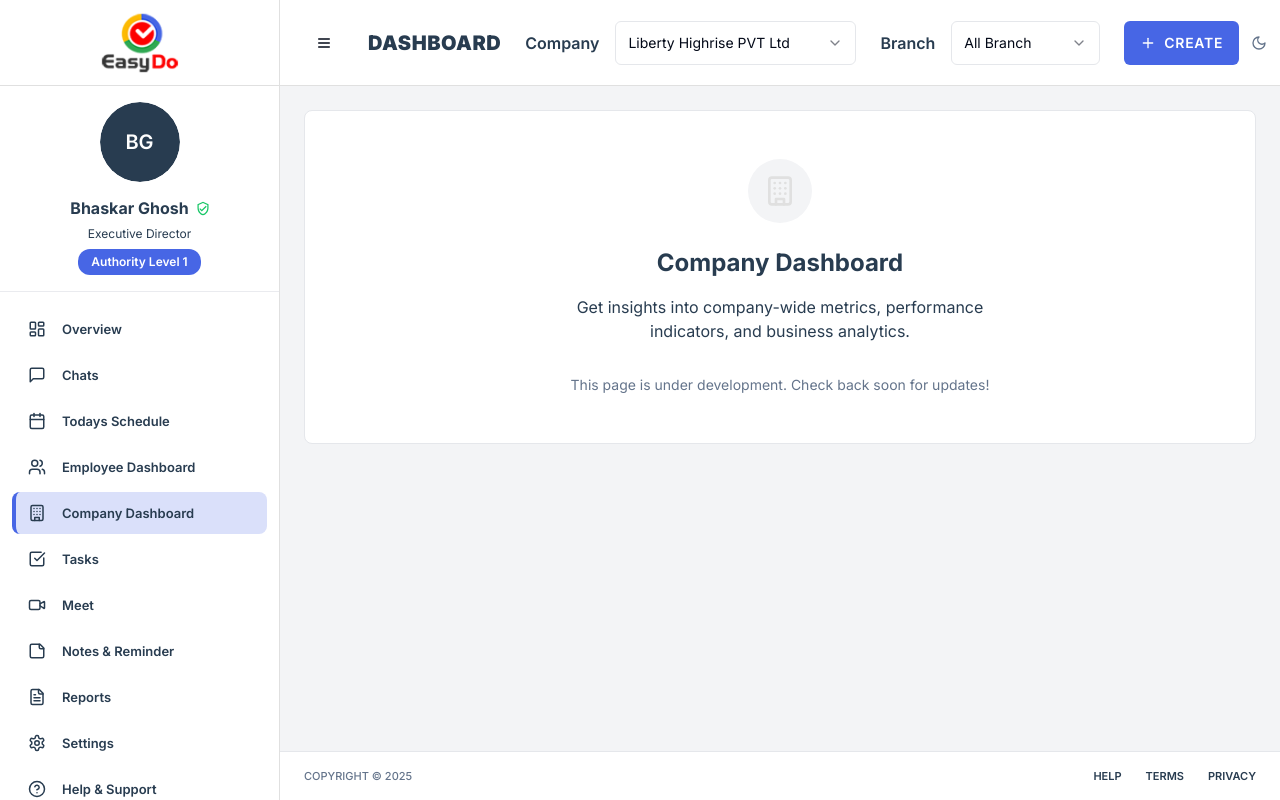
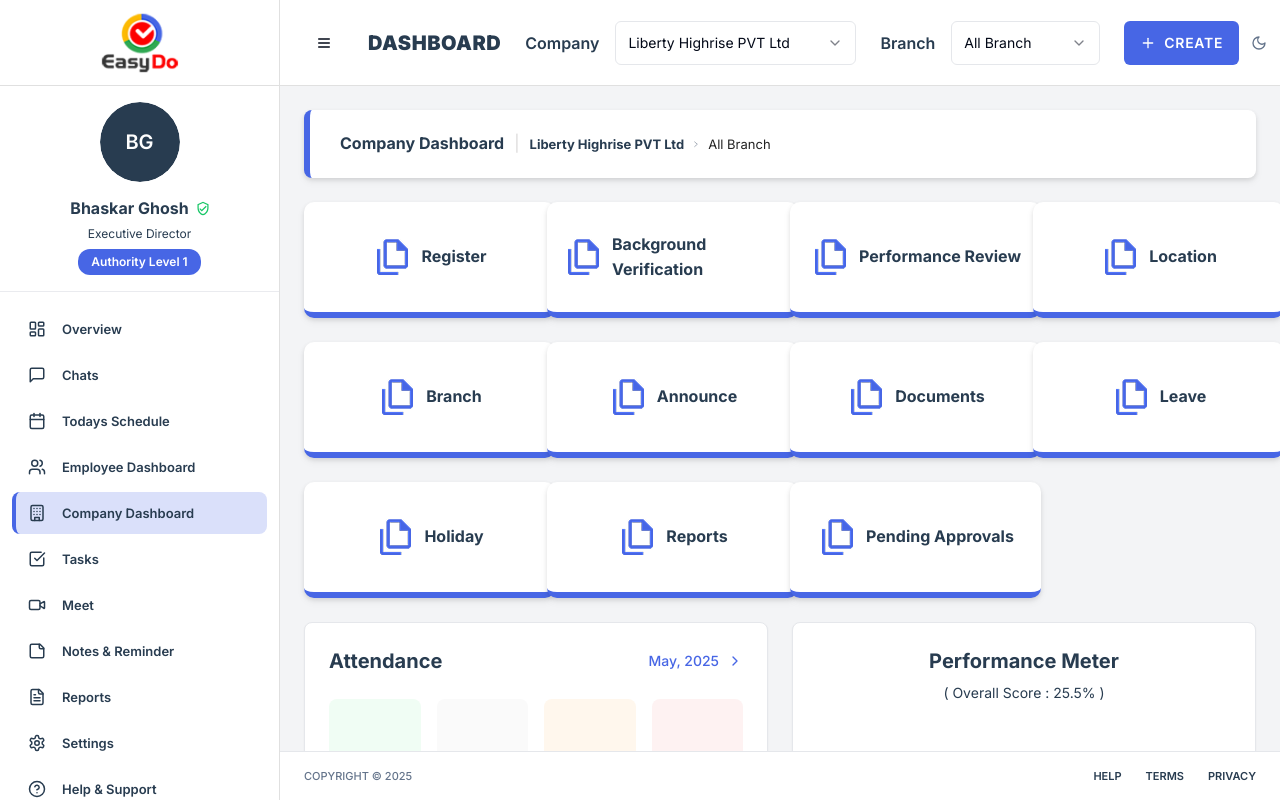
Before and after one commit to soumya85/webpanelEasyDo, a React (Vite) app: page /company-dashboard in a window 1280 px wide. Shown: the top 800 px of the page. Built offline with nearby package versions, Linux system fonts and the light colour scheme; the HTML template or start-up script is replaced by a standard one.

Commit message:
Replace Company Dashboard with Employee Dashboard structure and company-specific cards
cgen-d8f16c272b7a4448b065d6af31646ef3

```diff
--- a/src/pages/CompanyDashboard.tsx
+++ b/src/pages/CompanyDashboard.tsx
@@ -1,12 +1,238 @@
-import { Building } from "lucide-react";
-import { PlaceholderPage } from "@/components/PlaceholderPage";
+import { cn } from "@/lib/utils";
+import AttendanceSummary from "@/components/AttendanceSummary";
+import PerformanceMeter from "@/components/PerformanceMeter";
+import WagesSummary from "@/components/WagesSummary";
+import LeaveBalance from "@/components/LeaveBalance";
+import UpcomingHolidays from "@/components/UpcomingHolidays";
+
+// Custom ChevronRight Icon to match Overview page
+const ChevronRightIcon = () => (
+  <svg
+    width="6"
+    height="9"
+    viewBox="0 0 6 9"
+    fill="none"
+    xmlns="http://www.w3.org/2000/svg"
+    className="w-1 h-[7px] flex-shrink-0"
+  >
+    <path
+      d="M1.00391 7.595L5.00391 4.095L1.00391 0.595001"
+      stroke="#7C8796"
+      strokeLinecap="round"
+      strokeLinejoin="round"
+    />
+  </svg>
+);
 
 export default function CompanyDashboard() {
+  const cardData = [
+    // Row 1
+    {
+      icon: <img src="/reports-icon.png" alt="Register" />,
+      title: "Register",
+      id: "register",
+    },
+    {
+      icon: <img src="/reports-icon.png" alt="Background Verification" />,
+      title: "Background Verification",
+      id: "background-verification",
+    },
+    {
+      icon: <img src="/reports-icon.png" alt="Performance Review" />,
+      title: "Performance Review",
+      id: "performance-review",
+    },
+    {
+      icon: <img src="/reports-icon.png" alt="Location" />,
+      title: "Location",
+      id: "location",
+    },
+    // Row 2
+    {
+      icon: <img src="/reports-icon.png" alt="Branch" />,
+      title: "Branch",
+      id: "branch",
+    },
+    {
+      icon: <img src="/reports-icon.png" alt="Announce" />,
+      title: "Announce",
+      id: "announce",
+    },
+    {
+      icon: <img src="/reports-icon.png" alt="Documents" />,
+      title: "Documents",
+      id: "documents",
+    },
+    {
+      icon: <img src="/reports-icon.png" alt="Leave" />,
+      title: "Leave",
+      id: "leave",
+    },
+    // Row 3
+    {
+      icon: <img src="/reports-icon.png" alt="Holiday" />,
+      title: "Holiday",
+      id: "holiday",
+    },
+    {
+      icon: <img src="/reports-icon.png" alt="Reports" />,
+      title: "Reports",
+      id: "reports",
+    },
+    {
+      icon: <img src="/reports-icon.png" alt="Pending Approvals" />,
+      title: "Pending Approvals",
+      id: "pending-approvals",
+    },
+  ];
+
   return (
-    <PlaceholderPage
-      title="Company Dashboard"
-      description="Get insights into company-wide metrics, performance indicators, and business analytics."
-      icon={<Building className="h-8 w-8" />}
-    />
+    <div className={cn("w-full p-3 sm:p-4 lg:p-6 font-inter")}>
+      {/* Page Area */}
+      <div
+        className={cn(
+          "flex w-full flex-col items-start gap-4 sm:gap-5 lg:gap-6",
+        )}
+      >
+        {/* Breadcrumb Section Row */}
+        <div
+          className={cn(
+            "flex min-h-[50px] sm:min-h-[60px] lg:min-h-[65px]",
+            "px-4 py-3 sm:px-6 sm:py-3 lg:px-[30px] lg:py-[13.5px]",
+            "justify-between items-center self-stretch",
+            "rounded-lg border-l-[6px] border-[#4766E5] bg-white",
+            "shadow-[0px_2px_4px_0px_rgba(0,0,0,0.10),0px_4px_8px_0px_rgba(0,0,0,0.05)]",
+            "flex-row gap-2 lg:gap-0",
+          )}
+        >
+          <div className="flex items-center gap-2 sm:gap-[8px] lg:gap-[10px] flex-wrap flex-1">
+            <span className="text-[#283C50] font-inter text-base sm:text-xl lg:text-base font-bold leading-[20px] sm:leading-[24px] lg:leading-[19.2px]">
+              Company Dashboard
+            </span>
+            <span className="text-[#DBD9D9] font-inter text-sm sm:text-base font-normal leading-[16px] sm:leading-[19.2px] hidden sm:block">
+              |
+            </span>
+            <span className="text-[#283C50] font-inter text-xs sm:text-[13px] font-bold leading-[16px] sm:leading-[20.8px] hidden sm:block">
+              Liberty Highrise PVT Ltd
+            </span>
+            <div className="hidden sm:block">
+              <ChevronRightIcon />
+            </div>
+            <span className="text-[#222] font-inter text-xs sm:text-[13px] font-normal leading-[16px] sm:leading-[20.8px] hidden sm:block">
+              All Branch
+            </span>
+          </div>
+          <div className="flex justify-end items-center gap-2 lg:gap-[10px] flex-shrink-0">
+            <div className="w-[171px] h-[41.19px] flex items-center justify-end">
+              <div className="h-full bg-transparent"></div>
+            </div>
+          </div>
+        </div>
+
+        {/* Quick Action Cards Grid */}
+        <div className="flex flex-col gap-4 sm:gap-5 lg:gap-6 w-full">
+          {/* Row 1 */}
+          <div className="grid grid-cols-2 sm:grid-cols-2 lg:grid-cols-4 gap-3 sm:gap-4 lg:gap-5 w-full">
+            {cardData.slice(0, 4).map((card, index) => (
+              <div
+                key={card.id}
+                className={cn(
+                  "flex w-full min-w-[200px] sm:min-w-[251px] h-[100px] sm:h-[116px]",
+                  "px-3 sm:px-4 justify-center items-center flex-shrink-0",
+                  "rounded-[10px] border-b-[6px] border-[#4766E5] bg-white",
+                  "shadow-[0px_2px_4px_0px_rgba(0,0,0,0.10),0px_4px_8px_0px_rgba(0,0,0,0.05)]",
+                  "cursor-pointer transition-transform hover:scale-[1.02] hover:shadow-md",
+                )}
+              >
+                <div className="flex items-center gap-2">
+                  <div className="flex w-[35px] sm:w-[41px] flex-col items-center justify-center flex-shrink-0">
+                    {card.icon}
+                  </div>
+                  <h3 className="text-[#283C50] font-inter font-bold text-sm sm:text-base leading-[20px] sm:leading-[25.6px]">
+                    {card.title}
+                  </h3>
+                </div>
+              </div>
+            ))}
+          </div>
+
+          {/* Row 2 */}
+          <div className="grid grid-cols-2 sm:grid-cols-2 lg:grid-cols-4 gap-3 sm:gap-4 lg:gap-5 w-full">
+            {cardData.slice(4, 8).map((card, index) => (
+              <div
+                key={card.id}
+                className={cn(
+                  "flex w-full min-w-[200px] sm:min-w-[251px] h-[100px] sm:h-[116px]",
+                  "px-3 sm:px-4 justify-center items-center flex-shrink-0",
+                  "rounded-[10px] border-b-[6px] border-[#4766E5] bg-white",
+                  "shadow-[0px_2px_4px_0px_rgba(0,0,0,0.10),0px_4px_8px_0px_rgba(0,0,0,0.05)]",
+                  "cursor-pointer transition-transform hover:scale-[1.02] hover:shadow-md",
+                )}
+              >
+                <div className="flex items-center gap-2">
+                  <div className="flex w-[35px] sm:w-[41px] flex-col items-center justify-center flex-shrink-0">
+                    {card.icon}
+                  </div>
+                  <h3 className="text-[#283C50] font-inter font-bold text-sm sm:text-base leading-[20px] sm:leading-[25.6px]">
+                    {card.title}
+                  </h3>
+                </div>
+              </div>
+            ))}
+          </div>
+
+          {/* Row 3 */}
+          <div className="grid grid-cols-2 sm:grid-cols-2 lg:grid-cols-4 gap-3 sm:gap-4 lg:gap-5 w-full">
+            {cardData.slice(8, 11).map((card, index) => (
+              <div
+                key={card.id}
+                className={cn(
+                  "flex w-full min-w-[200px] sm:min-w-[251px] h-[100px] sm:h-[116px]",
+                  "px-3 sm:px-4 justify-center items-center flex-shrink-0",
+                  "rounded-[10px] border-b-[6px] border-[#4766E5] bg-white",
+                  "shadow-[0px_2px_4px_0px_rgba(0,0,0,0.10),0px_4px_8px_0px_rgba(0,0,0,0.05)]",
+                  "cursor-pointer transition-transform hover:scale-[1.02] hover:shadow-md",
+                )}
+              >
+                <div className="flex items-center gap-2">
+                  <div className="flex w-[35px] sm:w-[41px] flex-col items-center justify-center flex-shrink-0">
+                    {card.icon}
+                  </div>
+                  <h3 className="text-[#283C50] font-inter font-bold text-sm sm:text-base leading-[20px] sm:leading-[25.6px]">
+                    {card.title}
+                  </h3>
+                </div>
+              </div>
+            ))}
+          </div>
+        </div>
+
+        {/* New Dashboard Sections */}
+        <div className="flex flex-col gap-8 sm:gap-10 lg:gap-12 w-full">
+          {/* First Row: Attendance Summary and Performance Meter - Equal Heights */}
+          <div className="grid grid-cols-1 lg:grid-cols-2 gap-6">
+            <div className="min-h-[400px] lg:min-h-[450px]">
+              <AttendanceSummary />
+            </div>
+            <div className="min-h-[400px] lg:min-h-[450px]">
+              <PerformanceMeter />
+            </div>
+          </div>
+
+          {/* Second Row: Wages, Leave Balance, and Upcoming Holidays - Equal Heights */}
+          <div className="grid grid-cols-1 md:grid-cols-2 lg:grid-cols-3 gap-6">
+            <div className="min-h-[350px] lg:min-h-[400px]">
+              <WagesSummary />
+            </div>
+            <div className="min-h-[350px] lg:min-h-[400px]">
+              <LeaveBalance />
+            </div>
+            <div className="min-h-[350px] lg:min-h-[400px]">
+              <UpcomingHolidays />
+            </div>
+          </div>
+        </div>
+      </div>
+    </div>
   );
 }
```
